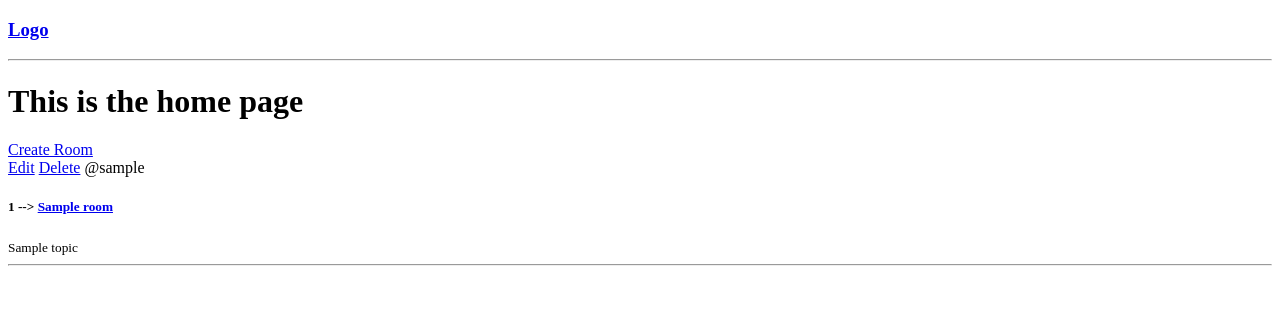
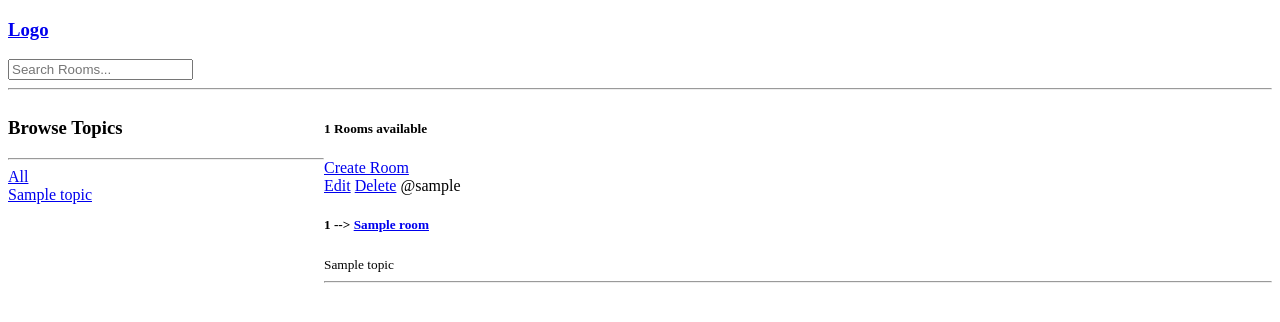
Before and after one commit to ayushch01ac/studyComp_Django, a Django app: template base/templates/base/home.html in a window 1280 px wide. Shown: the top 322 px of the page. Run offline with Django 5.2, Linux system fonts and the light colour scheme; tables that the repository leaves empty hold one stand-in row (values such as "Sample post"); the template is opened without the code that fills it: values that come from a table or form of the project are taken from there, most other values are stand-ins (such as "Sample title", 1, 10 or a date in 2020); parts of the project's set-up code (start-up, migrations or seed data) failed here and were passed over.

Commit message:
Added Search functionality

```diff
--- a/base/templates/base/delete.html
+++ b/base/templates/base/delete.html
@@ -4,8 +4,8 @@
 
 <form method="POST" action="">
     {% csrf_token %}
-    <p>Are you sure you want to delete "{{obj}}</p>
-    <a href="{{request.META.HTTP_REFERER">Go Back</a>
+    <p>Are you sure you want to delete "{{obj}}"</p>
+    <a href="{{request.META.HTTP_REFERER}}">Go Back</a>
     <input type="submit" value="Confirm">
 </form>
 
--- a/base/templates/base/home.html
+++ b/base/templates/base/home.html
@@ -2,10 +2,33 @@
 
 {% block content %}
 
-<h1>This is the home page</h1>
+<style>
+    .home-container {
+        display: grid;
+        grid-template-columns: 1fr 3fr;
+    }
+</style>
+
+<div class="home-container">
+
+    <div>
+        <h3>Browse Topics</h3>
+        <hr>
+
+        <div>
+            <a href="{% url 'home' %}">All</a>
+        </div>
+
+        {% for topic in topics %}
+        <div>
+            <a href="{% url 'home' %}?q={{topic.name}}">{{topic.name}}</a>
+        </div>
+        {% endfor %}
+    </div>
 
     <div>
 
+        <h5>{{room_count}} Rooms available</h5>
     <a href="{% url 'create-room' %}">Create Room</a>
 
         <div>
@@ -21,4 +44,5 @@
             {% endfor %}
         </div>
     </div>
+</div>
 {% endblock content %}
--- a/templates/navbar.html
+++ b/templates/navbar.html
@@ -2,4 +2,8 @@
     <h3>Logo</h3>
 </a>
 
+<form method="GET" action="{% url 'home' %}">
+    <input type="text" name="q" placeholder="Search Rooms..."/>
+</form>
+
 <hr>
```
Also changed, not shown: base/views.py (+14 -3 lines). Lines whose indentation alone changed are shown as unchanged.
